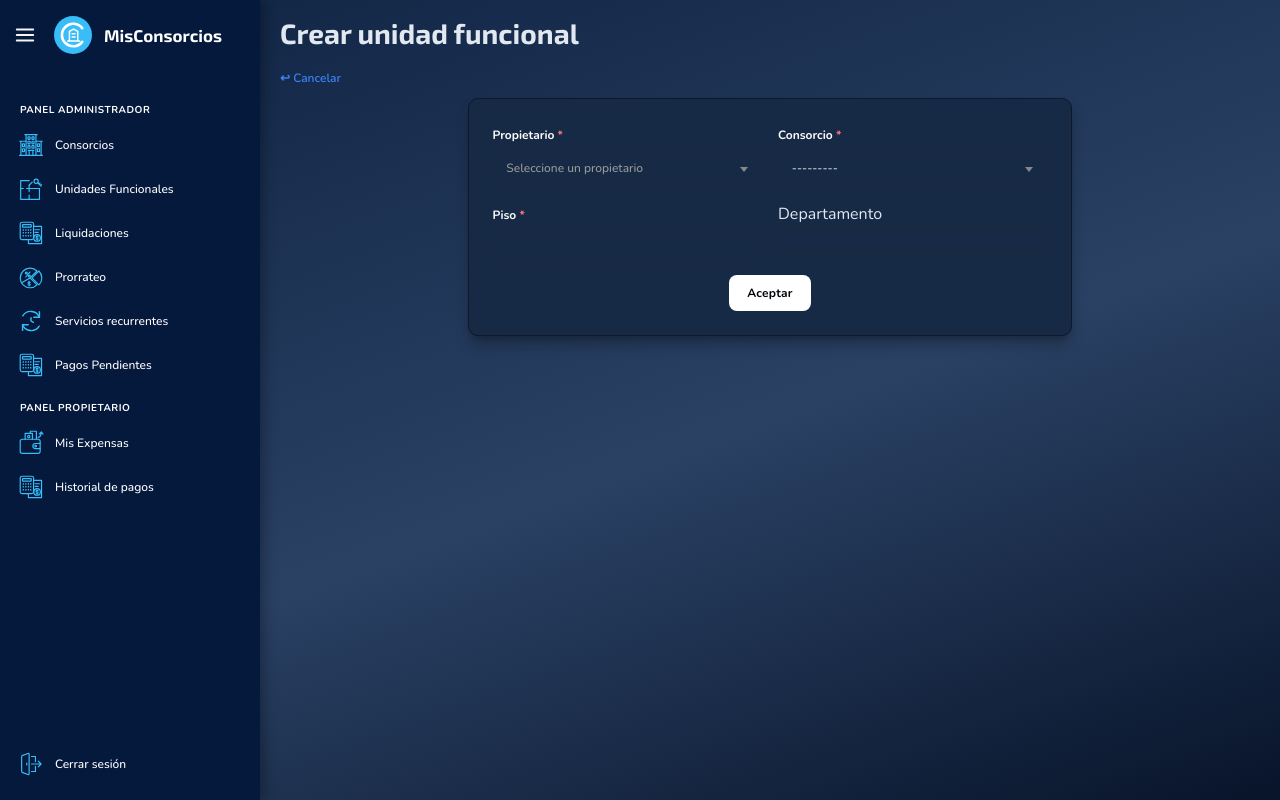
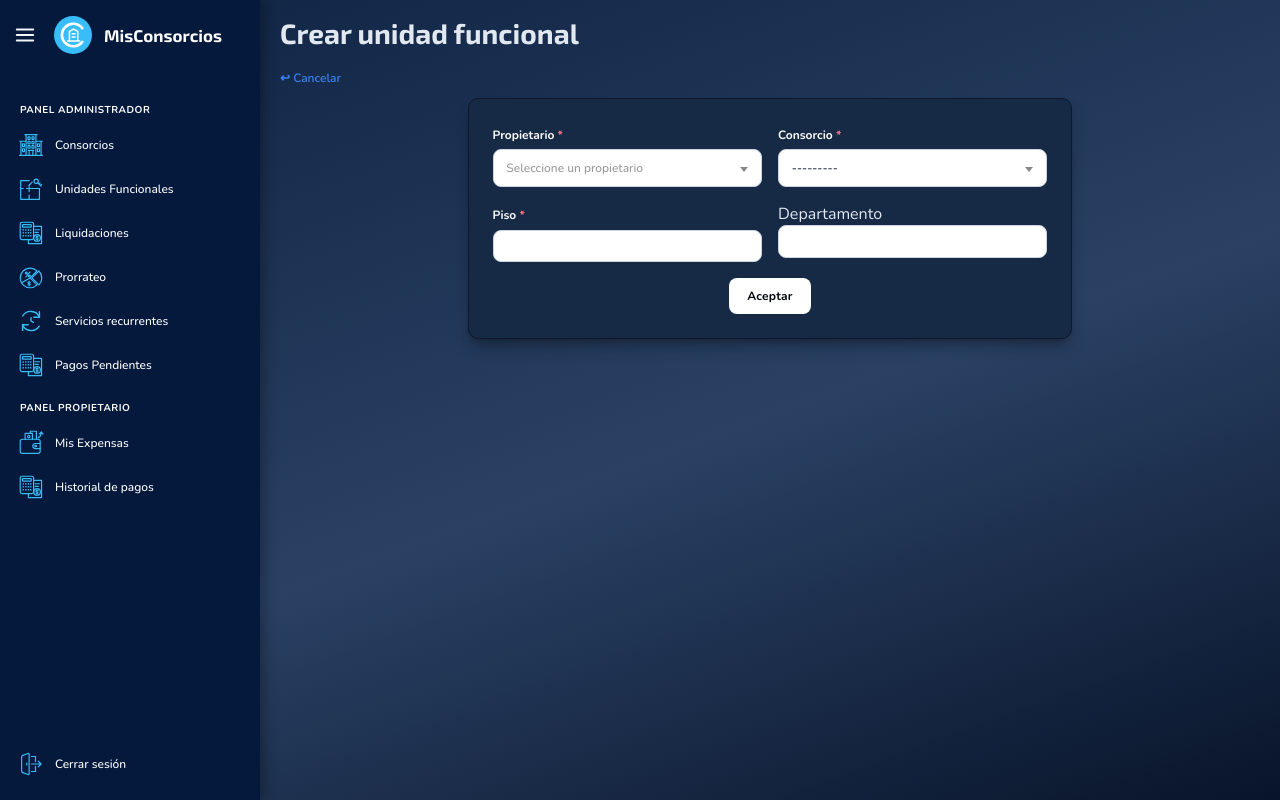
Before and after one commit to LucasCouttulenc/MiConsorcio, a Django app: page /consorcios/unidades/crear/ in a window 1280 px wide. Run offline with Django 5.2, Linux system fonts and the light colour scheme; the visitor is signed in with stand-in values (Sample User, id 1); data that the repository does not hold is empty; some libraries are stand-ins or nearby versions.

Commit message:
formulario mas visible

```diff
--- a/config/static/css/_formulario.css
+++ b/config/static/css/_formulario.css
@@ -24,10 +24,22 @@
     min-width: 250px;
 }
 
+/* EL DELINEADO: Encerramos el Label + Input en un recuadro */
 .contenedor-formulario-custom .form-group {
     display: flex;
     flex-direction: column;
     margin-bottom: 1rem;
+    border: 1px solid var(--colorBordeBlancoTransparente, rgba(255, 255, 255, 0.15));
+    border-radius: var(--radioBoton);
+    padding: 0.75rem 1rem;
+    background-color: rgba(255, 255, 255, 0.02); /* Fondito sutil */
+    transition: all 0.2s ease;
+}
+
+/* Cuando tocás el input de adentro, se ilumina todo el recuadro */
+.contenedor-formulario-custom .form-group:focus-within {
+    border-color: var(--colorPrincipal);
+    background-color: rgba(255, 255, 255, 0.05);
 }
 
 /***************** LABELS *****************/
@@ -57,6 +69,7 @@
 
 /***************** INPUTS Y CONTROLES *****************/
 
+/* Inputs forzados a fondo blanco y letras oscuras */
 .contenedor-formulario-custom .form-control,
 .contenedor-formulario-custom input[type="text"],
 .contenedor-formulario-custom input[type="email"],
@@ -66,12 +79,12 @@
 .contenedor-formulario-custom select,
 .contenedor-formulario-custom textarea {
     width: 100%;
-    padding: 0.35rem 0.8rem;
+    padding: 0.45rem 0.8rem;
     font-family: var(--fuenteCuerpo);
     font-size: var(--textoChico);
-    color: var(--colorTextoPrincipal);
-    background-color: var(--colorTarjeta);
-    border: 1px solid var(--colorBorde);
+    background-color: #ffffff !important;
+    color: #0f172a !important;
+    border: 1px solid #cbd5e1 !important;
     border-radius: var(--radioBoton);
     box-sizing: border-box;
     transition: border-color 0.2s ease, box-shadow 0.2s ease;
@@ -101,9 +114,9 @@
 
 /* Caja de selección (Input cerrado) */
 .contenedor-formulario-custom .select2-container--default .select2-selection--single {
-    height: 38px !important; /* Misma altura relativa a los inputs padding 0.55rem */
-    background-color: var(--colorTarjeta) !important;
-    border: 1px solid var(--colorBorde) !important;
+    height: 38px !important;
+    background-color: #ffffff !important;
+    border: 1px solid #cbd5e1 !important;
     border-radius: var(--radioBoton) !important;
     display: flex !important;
     align-items: center !important;
@@ -112,7 +125,7 @@
 
 /* Texto interno del campo Select2 seleccionado */
 .contenedor-formulario-custom .select2-container--default .select2-selection--single .select2-selection__rendered {
-    color: var(--colorTextoPrincipal) !important;
+    color: #0f172a !important;
     font-size: var(--textoChico) !important;
     line-height: normal !important;
     padding-left: 0.8rem !important;
@@ -135,7 +148,8 @@
 
 /* Menú Desplegable (Dropdown flotante de opciones) */
 .select2-dropdown {
-    border: 1px solid var(--colorBorde) !important;
+    background-color: #ffffff !important;
+    border: 1px solid #cbd5e1 !important;
     border-radius: var(--radioBoton) !important;
     box-shadow: var(--sombraTarjeta) !important;
     font-family: var(--fuenteCuerpo) !important;
@@ -143,17 +157,18 @@
     z-index: 9999 !important;
 }
 
-/* Opciones individuales dentro del menú */
+/* Opciones individuales dentro del menú: Letras NEGRAS */
 .select2-results__option {
     padding: 8px 12px !important;
-    color: white!important;
+    background-color: #ffffff !important;
+    color: #000000 !important;
     font-size: var(--textoChico) !important;
 }
 
-/* Opción sobre la que se pasa el cursor / seleccionada */
+/* Opción sobre la que se pasa el cursor / seleccionada: Fondo Azul */
 .select2-container--default .select2-results__option--highlighted[aria-selected] {
     background-color: var(--colorPrincipal) !important;
-    color: var(--colorTextoBlanco) !important;
+    color: #ffffff !important;
 }
 
 /***************** SOPORTE DE DISABLED PARA SELECT2 *****************/
```
